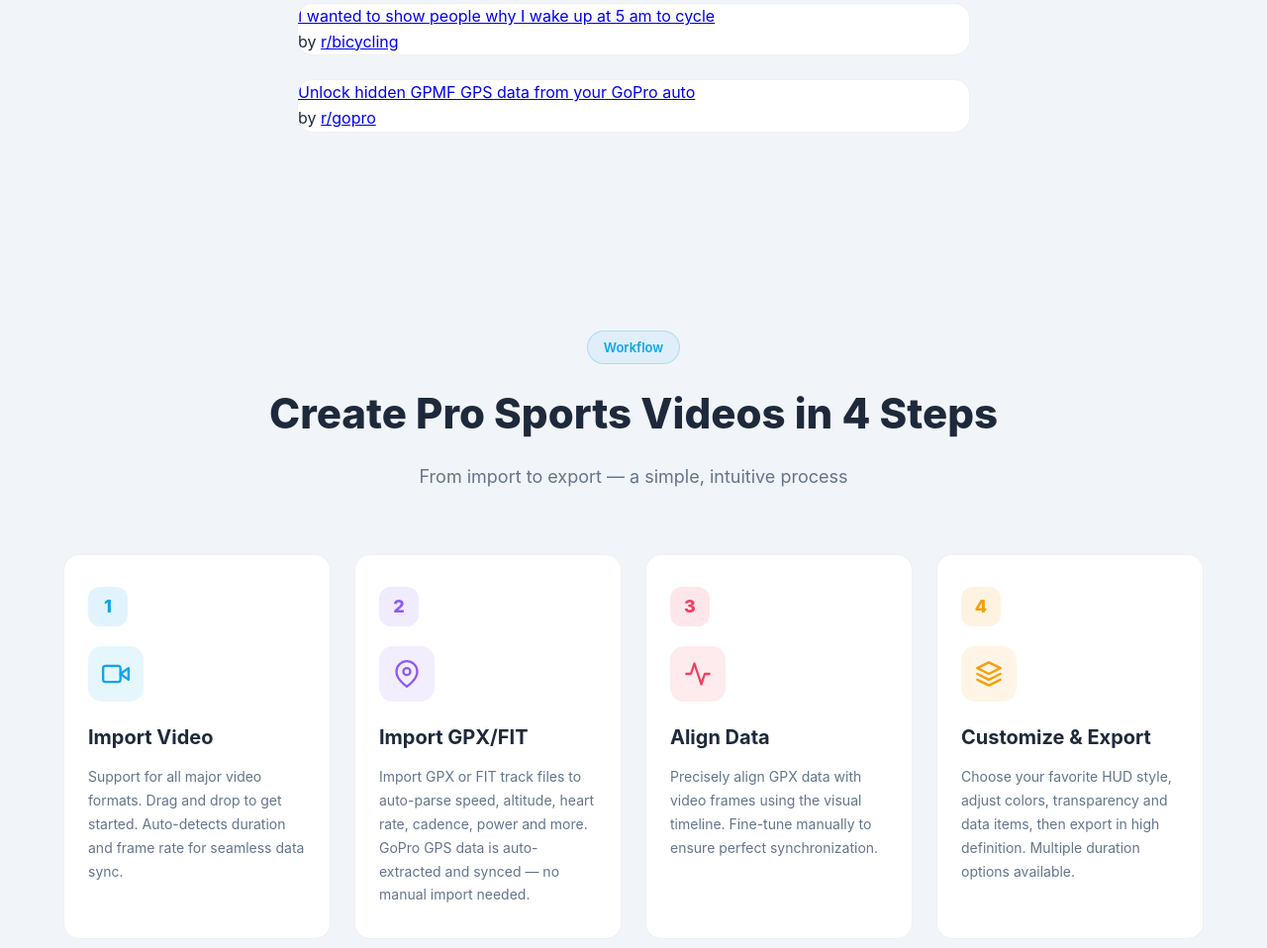
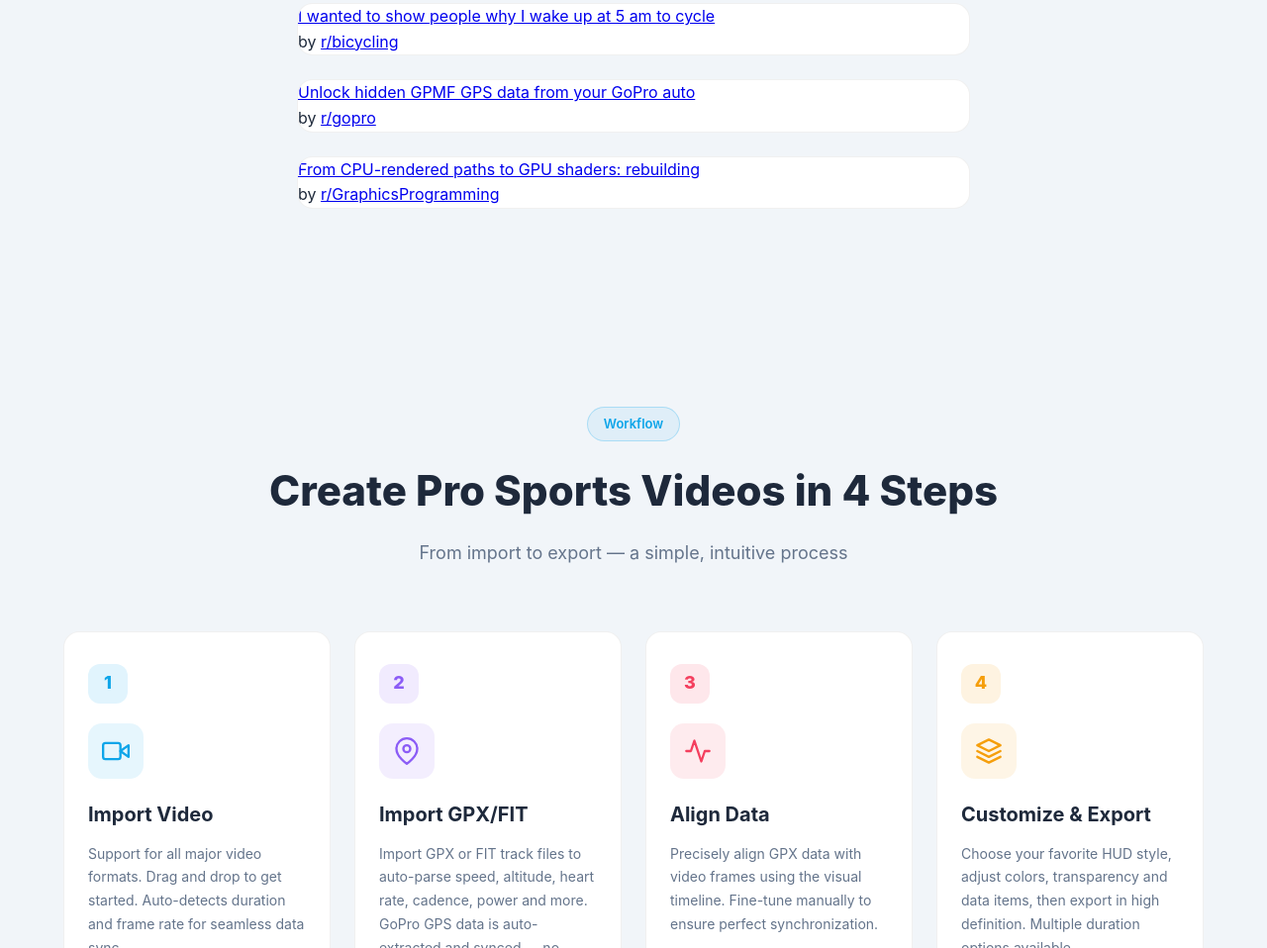
Before and after one commit to jjguoxh/gpxVideoEditorHome, a plain HTML site: page index.html in a window 1280 px wide. Shown: the part 1278-2236 px from the top of the page at 99% size. Drawn offline with Linux system fonts and the light colour scheme; a script that the page names is missing.

Commit message:
add new video

```diff
--- a/index.html
+++ b/index.html
@@ -344,6 +344,11 @@
             <div class="video-card">
                 <blockquote class="reddit-embed-bq" data-embed-height="486" style="border-radius:16px;overflow:hidden">
                     <a href="https://www.reddit.com/r/gopro/comments/1uqr6bb/unlock_hidden_gpmf_gps_data_from_your_gopro_auto/">Unlock hidden GPMF GPS data from your GoPro auto</a><br>by <a href="https://www.reddit.com/r/gopro/">r/gopro</a>
+                </blockquote>
+            </div>
+            <div class="video-card">
+                <blockquote class="reddit-embed-bq" data-embed-height="486" style="border-radius:16px;overflow:hidden">
+                    <a href="https://www.reddit.com/r/GraphicsProgramming/comments/1uz1hjc/from_cpurendered_paths_to_gpu_shaders_rebuilding/">From CPU-rendered paths to GPU shaders: rebuilding</a><br>by <a href="https://www.reddit.com/r/GraphicsProgramming/">r/GraphicsProgramming</a>
                 </blockquote>
             </div>
         </div>
```
